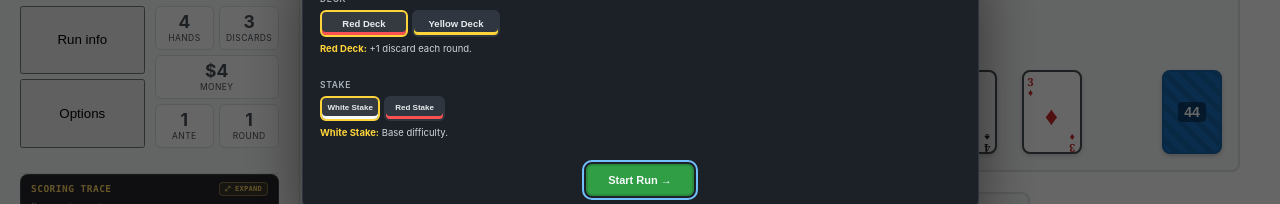
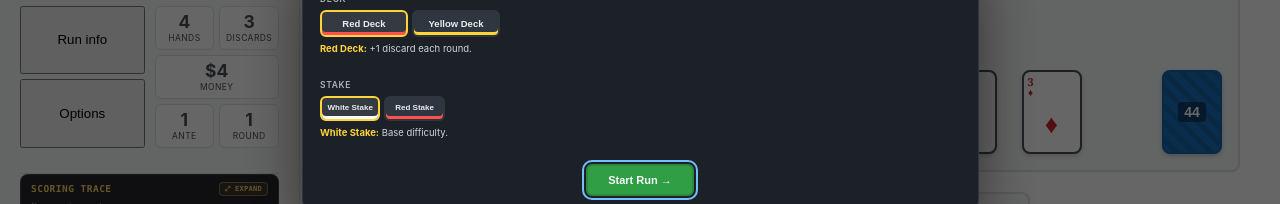
Before and after one commit to oreoshake-s-team/browslatro, a React (Vite) app: page / in a window 1280 px wide. Shown: the part 320-524 px from the top of the page. Built offline with nearby package versions, Linux system fonts and the light colour scheme; what @dragdroptouch/drag-drop-touch would draw is missing.

Commit message:
fix(cards): drop the upside-down rank/suit corner from card faces (#610)

```diff
--- a/src/components/cards/Card.css
+++ b/src/components/cards/Card.css
@@ -9,7 +9,7 @@
   box-shadow: 0 2px 4px rgba(0, 0, 0, 0.15);
   cursor: pointer;
   display: grid;
-  grid-template-rows: auto 1fr auto;
+  grid-template-rows: auto 1fr;
   font-family: "Georgia", serif;
   transition: transform calc(120ms * var(--animation-speed, 1)) ease,
     box-shadow calc(120ms * var(--animation-speed, 1)) ease;
@@ -157,11 +157,6 @@
 
 .card-corner-top {
   justify-self: start;
-}
-
-.card-corner-bottom {
-  justify-self: end;
-  transform: rotate(180deg);
 }
 
 .card-rank {
--- a/src/components/cards/Card.tsx
+++ b/src/components/cards/Card.tsx
@@ -190,10 +190,6 @@ export default function Card({
               {SUIT_GLYPHS[card.suit]}
             </span>
           )}
-          <span className="card-corner card-corner-bottom">
-            <span className="card-rank">{card.rank}</span>
-            <span className="card-suit">{SUIT_GLYPHS[card.suit]}</span>
-          </span>
         </>
       )}
       {card.seal && (
```
